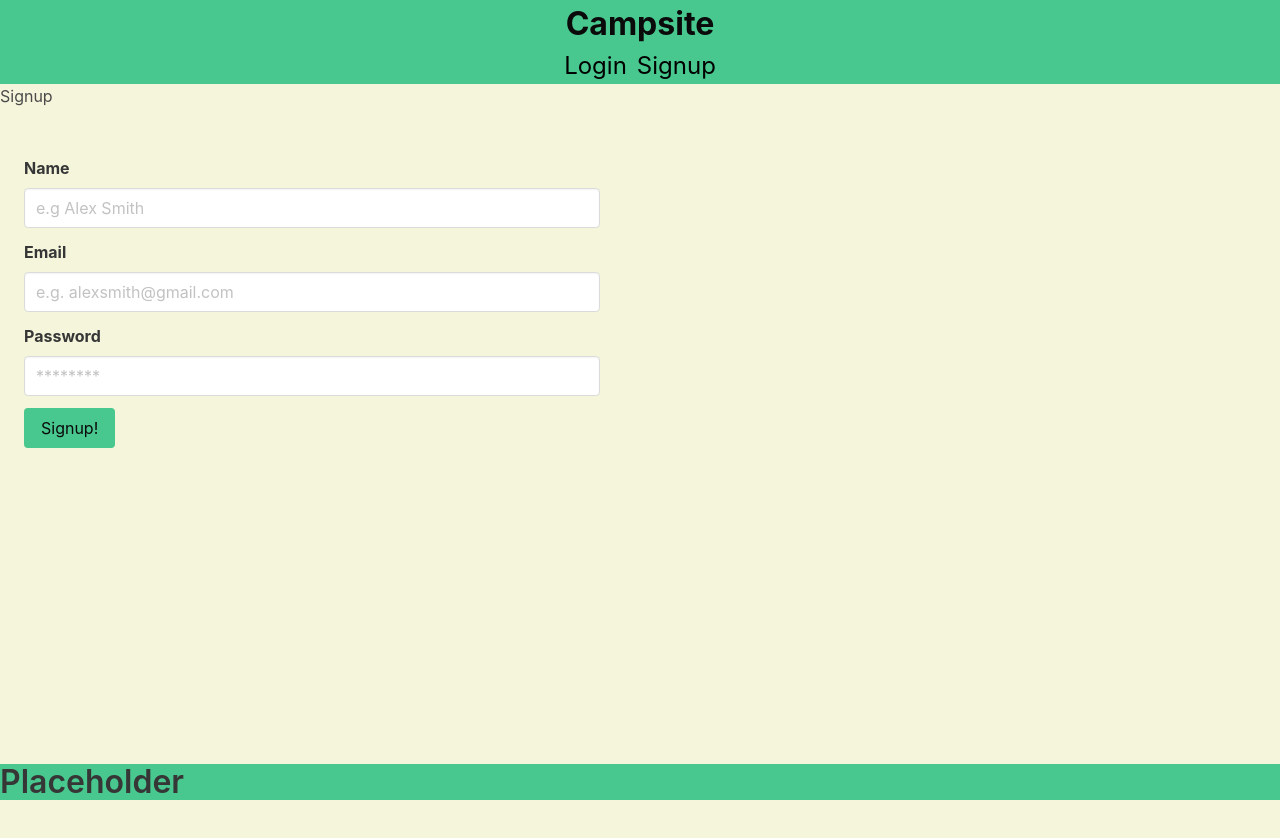
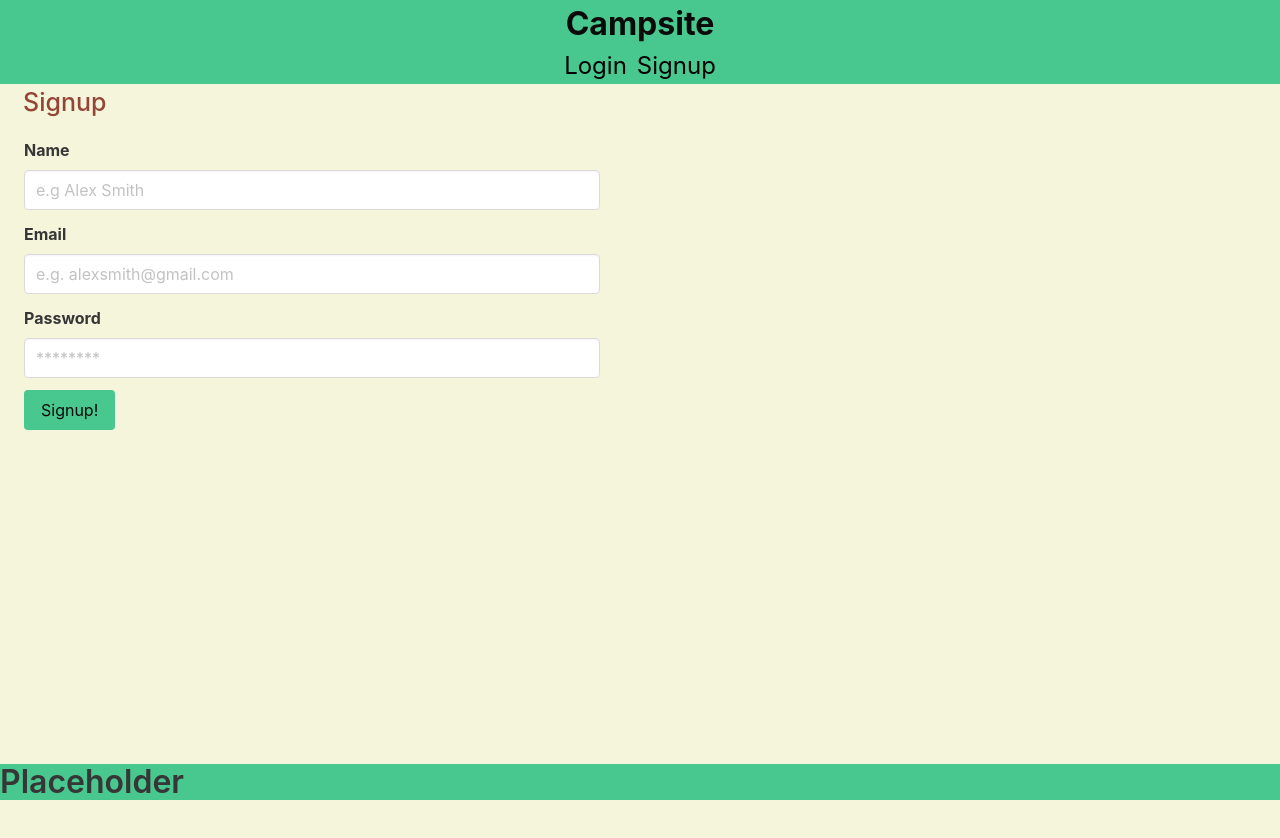
Before and after one commit to NeasterDev/review-site, a React (Create React App) app in the folder client/: page /signup in a window 1280 px wide. Shown: the top 838 px of the page. Built offline with nearby package versions, Linux system fonts and the light colour scheme.

Commit message:
style page headings

```diff
--- a/client/src/components/pages/Login/style.css
+++ b/client/src/components/pages/Login/style.css
@@ -1,7 +1,9 @@
 /* iPhone SE */
 @media screen and (min-width: 375px) {
-    .login {
-        background-color: orange; /* wireframe */
+    .card-header {
+        font-size: 25px;
+        font-weight: 500;
+        color: rgb(149, 69, 53);
     }
 }
 
--- a/client/src/components/pages/Profile/style.css
+++ b/client/src/components/pages/Profile/style.css
@@ -2,6 +2,12 @@
 @media screen and (min-width: 375px) {
     .column {
         border: 2px solid black;
+    }
+
+    .profile h1 {
+        font-size: 25px;
+        font-weight: 500;
+        color: rgb(149, 69, 53);
     }
 }
 
--- a/client/src/components/pages/Signup/index.js
+++ b/client/src/components/pages/Signup/index.js
@@ -42,8 +42,8 @@ export default function Signup() {
 
   return (
     <div>
-      <h1>Signup</h1>
-      <form className="signup mt-6 ml-5" /*onSubmit={handleFormSubmit}*/>
+      <h1 className="s">Signup</h1>
+      <form className="signup mt-4 ml-5" /*onSubmit={handleFormSubmit}*/>
         <div className="field">
             <label className="label">Name</label>
             <div className="control">
--- a/client/src/components/pages/Signup/style.css
+++ b/client/src/components/pages/Signup/style.css
@@ -1,5 +1,12 @@
 /* iPhone SE */
 @media screen and (min-width: 375px) {
+    .s {
+        font-size: 25px;
+        font-weight: 500;
+        color: rgb(149, 69, 53);
+        margin-left: 23px;
+    }
+
     .signup {
         width: 87%;
     }
```
